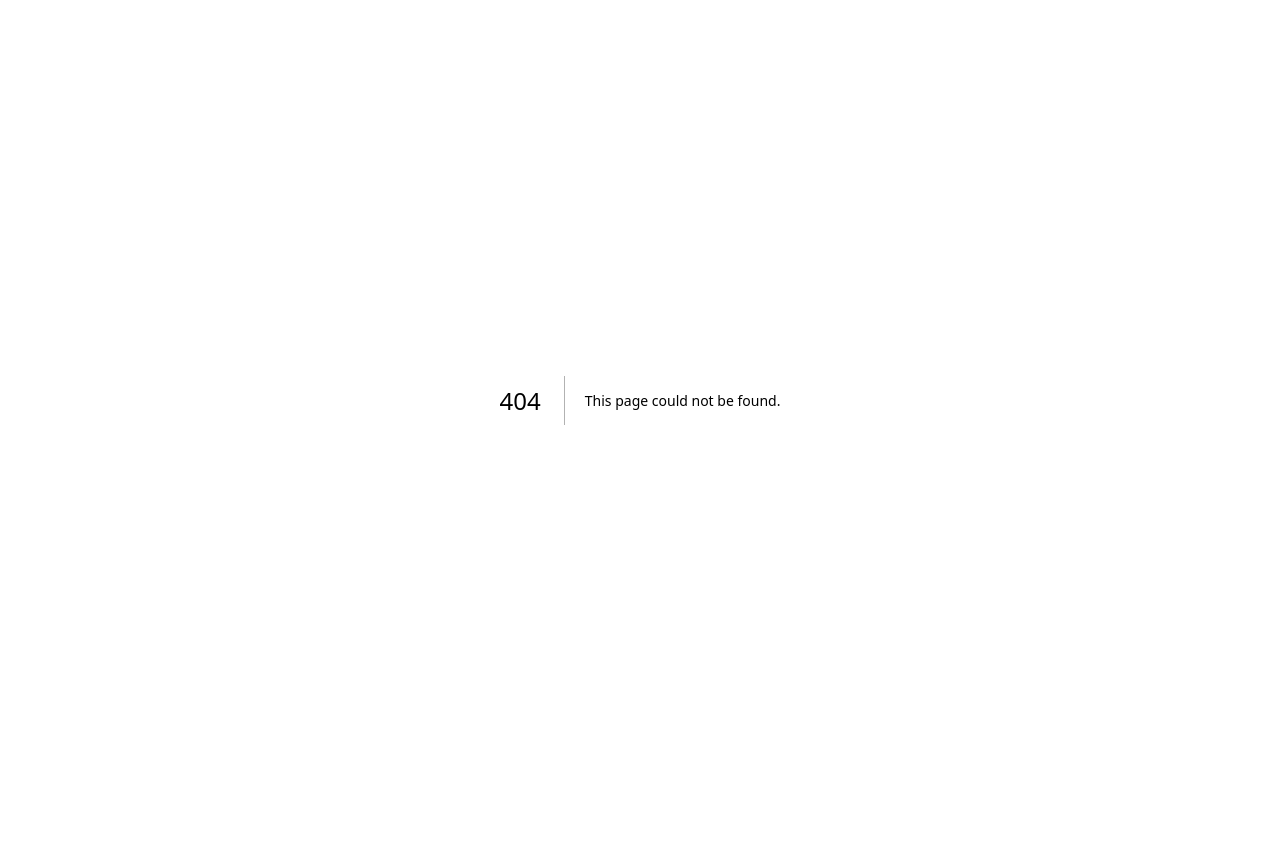
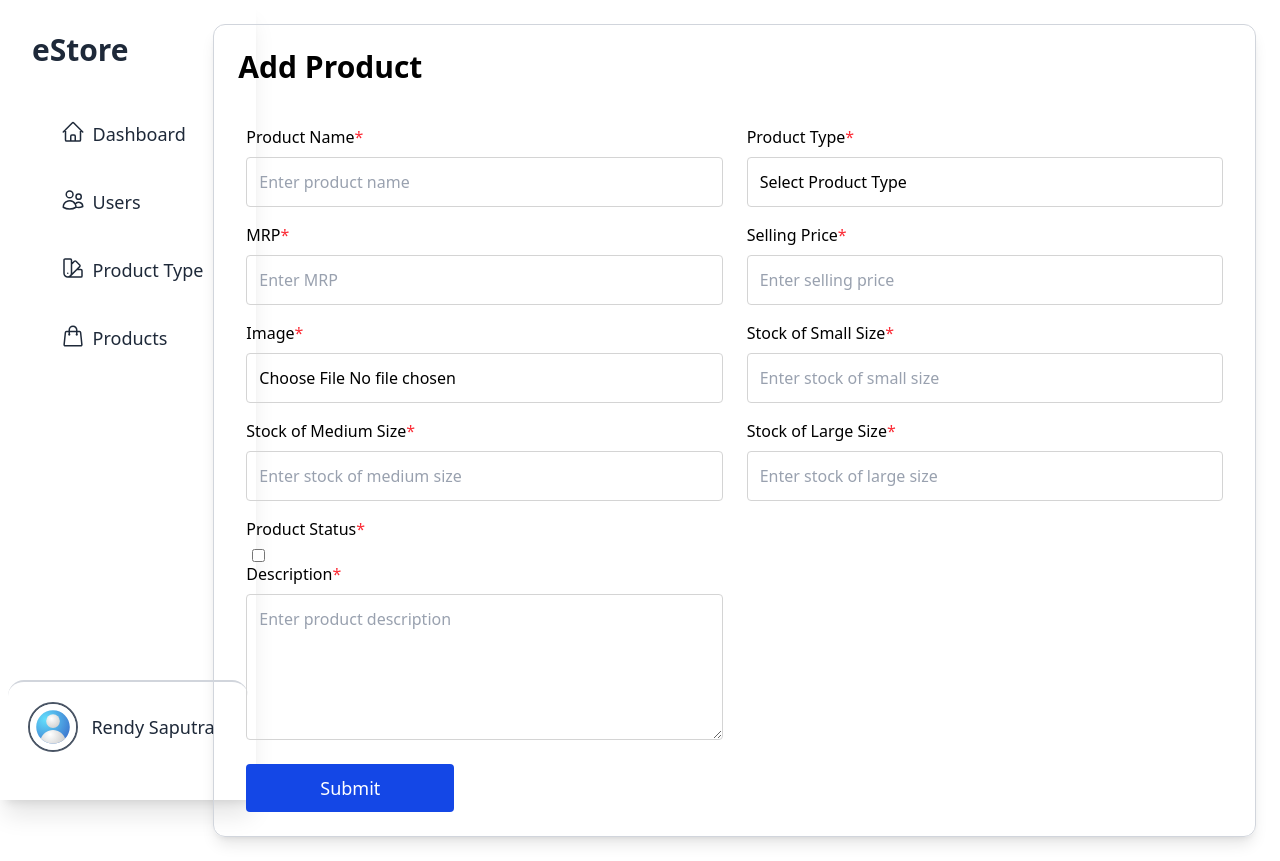
Before and after one commit to rensaputra/react19-bootcamp, a Next.js app in the folder 20-MyStore-AdminSection/project/admin/: page /products/add in a window 1280 px wide. Before the commit this address had no page. Before the commit the page ends 800 px from the top, so only its background shows below. Built offline with nearby package versions, Linux system fonts and the light colour scheme.

Commit message:
feat: add product screen WIP

```diff
--- /dev/null
+++ b/20-MyStore-AdminSection/project/admin/src/app/(withLayout)/products/add/page.tsx
@@ -0,0 +1,7 @@
+import ProductAddScreen from "@/screens/products/add";
+
+const Page = async ({ searchParams }: { searchParams: { error?: string } }) => {
+  return <ProductAddScreen searchParams={searchParams} />;
+};
+
+export default Page;
--- /dev/null
+++ b/20-MyStore-AdminSection/project/admin/src/screens/products/add/index.tsx
@@ -0,0 +1,104 @@
+import { Button } from "@/app/components/ui/Button";
+import { Input } from "@/app/components/ui/Input";
+import Label from "@/app/components/ui/Label";
+
+const ProductAddScreen = async ({
+  searchParams,
+}: {
+  searchParams: { error?: string };
+}) => {
+  const { error } = await searchParams;
+  return (
+    <div>
+      <h1 className="text-3xl font-bold mb-4">Add Product</h1>
+      <form action="" className="grid gap-x-6 gap-y-4 mt-10 grid-cols-2 px-2">
+        {error && (
+          <div className="col-span-2 border border-red-500 rounded-xl px-5 py-3 bg-red-50 w-fit">
+            <span className="text-red-500 col-span-2 text-md my-0 font-medium">
+              {error}
+            </span>
+          </div>
+        )}
+        <div className="grid gap-2">
+          <Label required>Product Name</Label>
+          <Input type="text" placeholder="Enter product name" name="name" />
+        </div>
+        <div className="grid gap-2">
+          <Label required>Product Type</Label>
+          <select
+            name="productType"
+            className="custom-input appearance-none cursor-pointer"
+          >
+            <option value="">Select Product Type</option>
+            <option value="Kid's Clothing">Kid's Clothing</option>
+            <option value="Men's Clothing">Men's Clothing</option>
+          </select>
+        </div>
+        <div className="grid gap-2">
+          <Label required>MRP</Label>
+          <Input type="text" placeholder="Enter MRP" name="mrp" />
+        </div>
+        <div className="grid gap-2">
+          <Label required>Selling Price</Label>
+          <Input
+            type="number"
+            placeholder="Enter selling price"
+            name="sellPrice"
+          />
+        </div>
+        <div className="grid gap-2">
+          <Label required>Image</Label>
+          <Input type="file" name="image" />
+        </div>
+        <div className="grid gap-2">
+          <Label required>Stock of Small Size</Label>
+          <Input
+            type="number"
+            placeholder="Enter stock of small size"
+            name="smallSize"
+          />
+        </div>
+        <div className="grid gap-2">
+          <Label required>Stock of Medium Size</Label>
+          <Input
+            type="number"
+            placeholder="Enter stock of medium size"
+            name="mediumSize"
+          />
+        </div>
+        <div className="grid gap-2">
+          <Label required>Stock of Large Size</Label>
+          <Input
+            type="number"
+            placeholder="Enter stock of large size"
+            name="largeSize"
+          />
+        </div>
+        <div>
+          <div className="grid gap-2 items-start">
+            <Label required>Product Status</Label>
+            <input
+              type="checkbox"
+              name="isActive"
+              className="ml-1.5 self-start justify-self-start"
+            />
+          </div>
+          <div className="grid grid-col-span-2 gap-2">
+            <Label required>Description</Label>
+            <textarea
+              className="custom-input h-auto"
+              rows={5}
+              placeholder="Enter product description"
+              name="description"
+            />
+          </div>
+        </div>
+        <Button className="w-52 col-span-2 mt-2" type="submit">
+          Submit
+        </Button>
+      </form>
+    </div>
+  );
+};
+
+export default ProductAddScreen;
```
